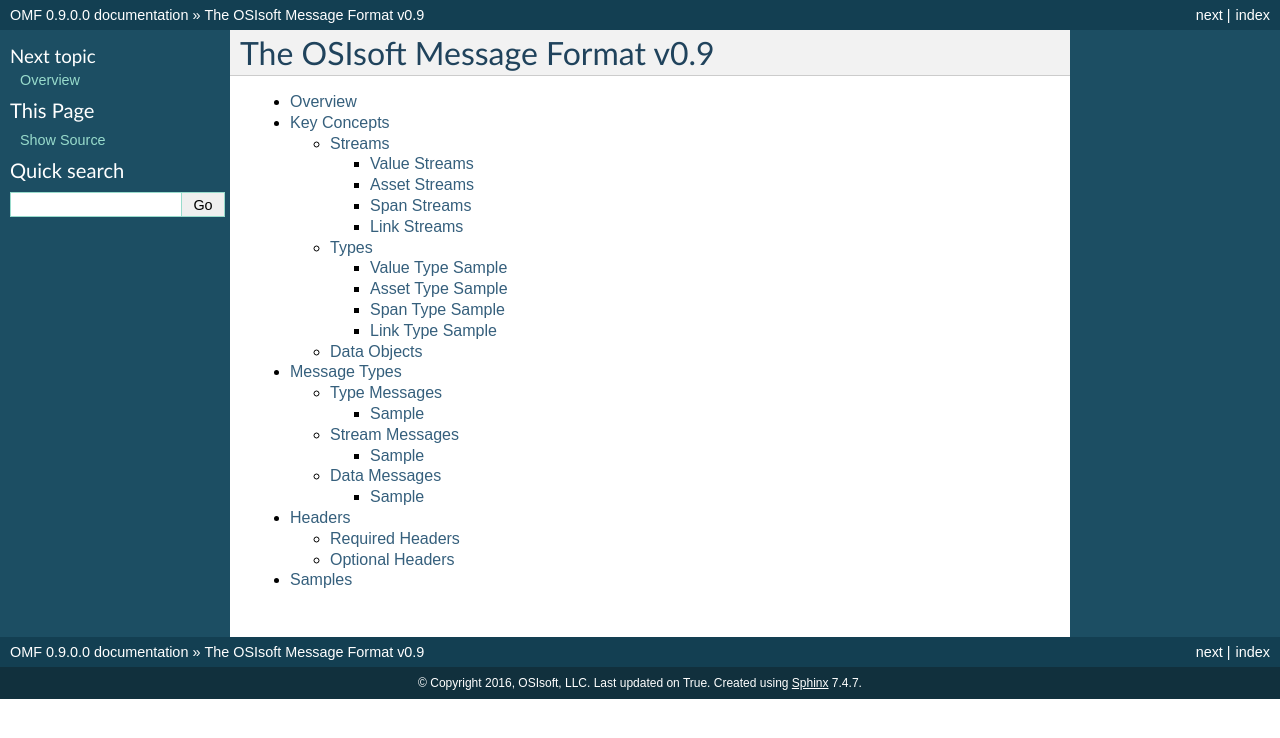
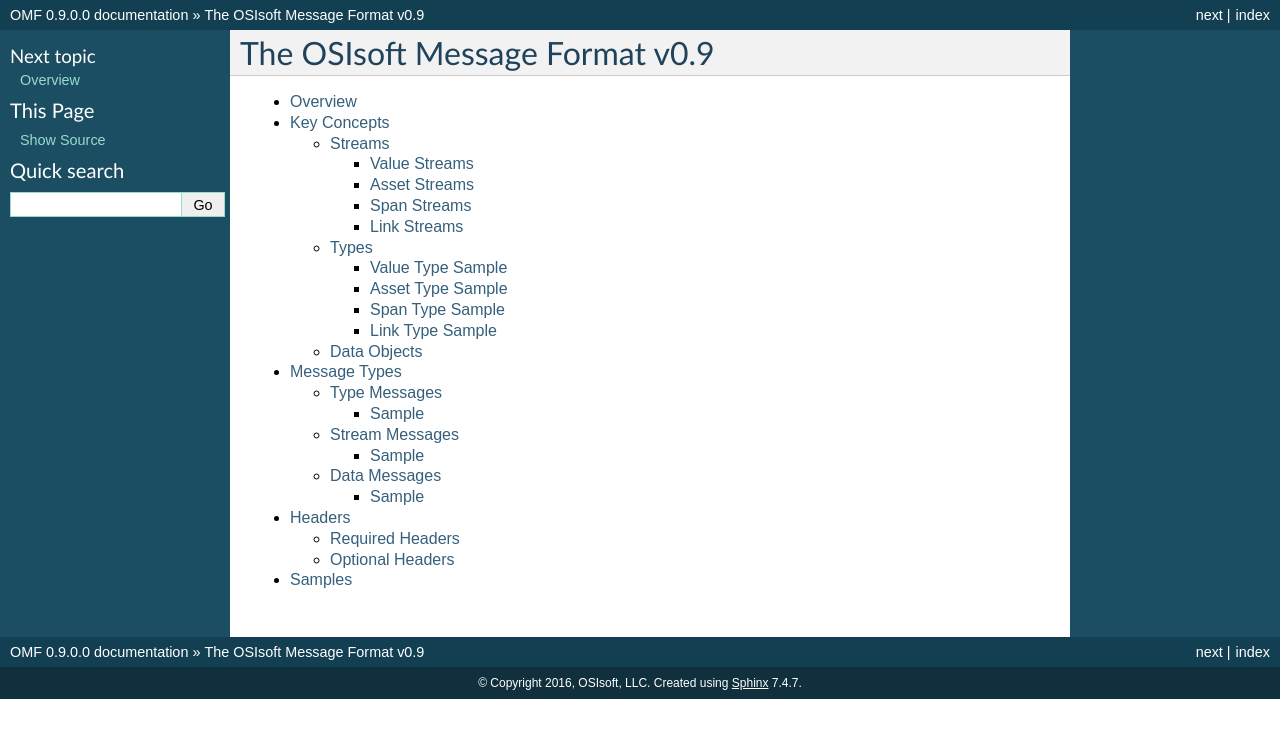
Before and after one commit to AVEVA/OMF-Docs, a Sphinx documentation site: the page built from docs/index.rst, in a window 1280 px wide. Shown: the top 738 px of the page. Built offline with Sphinx 7.4.7, drawn with Linux system fonts in a browser that asks for light colours.

```diff
--- a/docs/conf.py
+++ b/docs/conf.py
@@ -97,9 +97,7 @@ pygments_style = 'sphinx'
 # -- Options for HTML output ----------------------------------------------
 
 html_context = {
-    "display_github": False, # Add 'Edit on Github' link instead of 'View page source'
-    "last_updated": True,
-    "commit": False,
+  "display_github": False # Add 'Edit on Github' link instead of 'View page source'
 }
 
 # The theme to use for HTML and HTML Help pages.  See the documentation for
```
